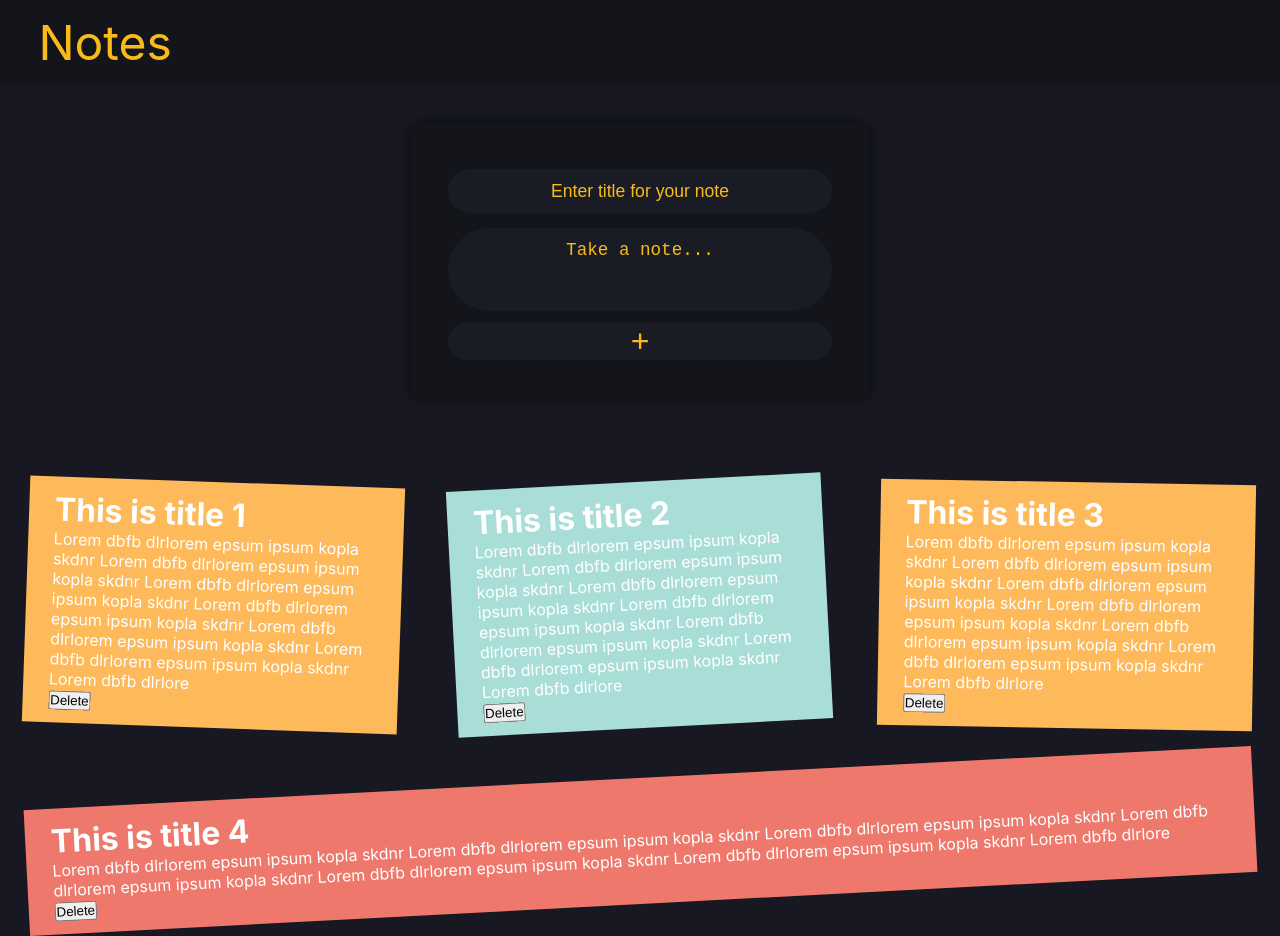
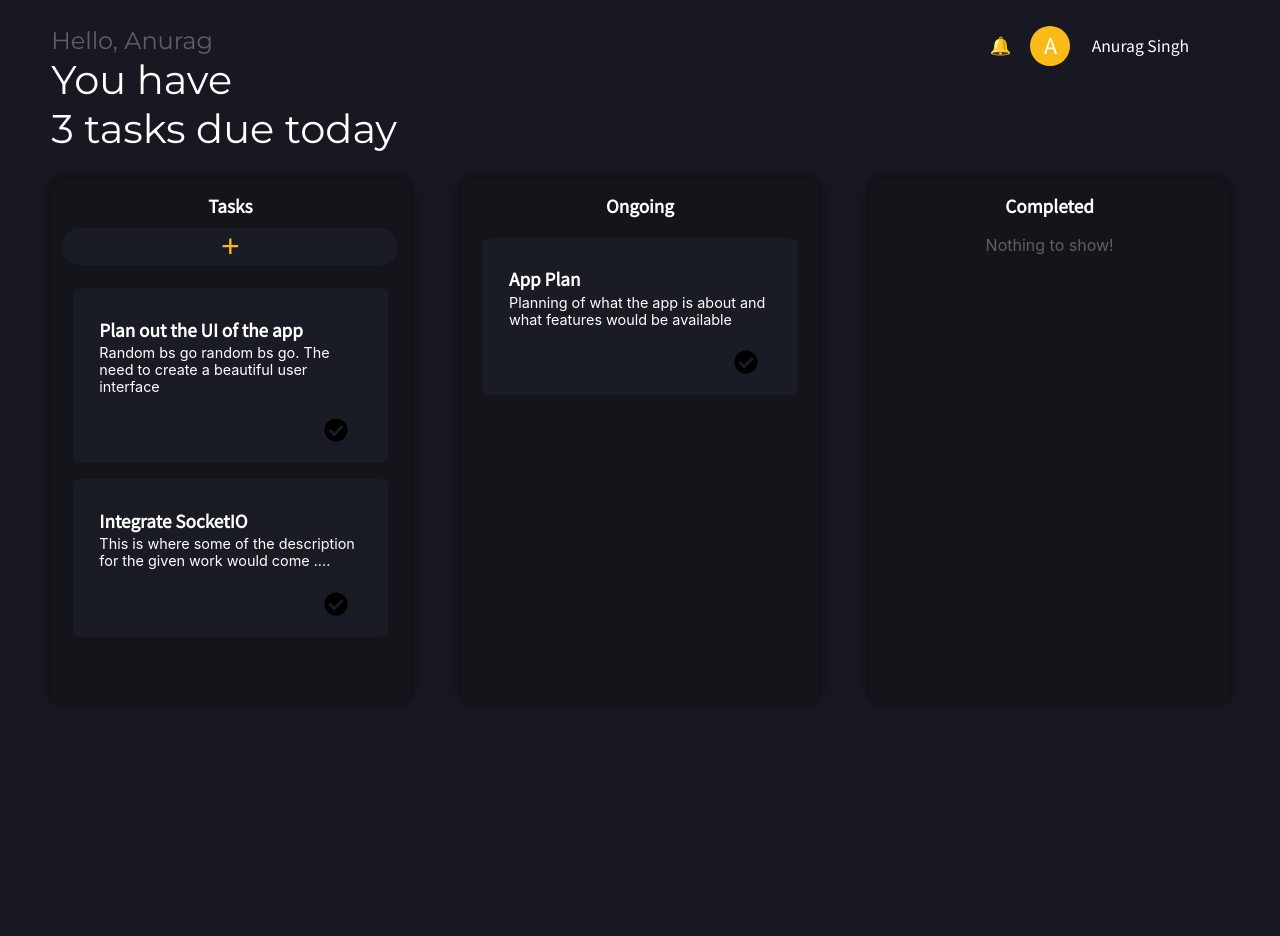
Before and after one commit to Anurag-Singh-Rajput/karya, a React (Create React App) app: page / in a window 1280 px wide. After the commit the page ends 800 px from the top, so only its background shows below. Built offline with nearby package versions, Linux system fonts and the light colour scheme.

Commit message:
added functionality in tasks components

```diff
--- a/src/App.js
+++ b/src/App.js
@@ -8,10 +8,10 @@ import NoteApp from "./Components/Notes/NoteApp";
 function App() {
   return (
     <React.Fragment>
-      {/* <Navbar />
+      {/* <Navbar /> */}
       <Header />
-      <CardContainer /> */}
-      <NoteApp />
+      <CardContainer />
+      {/* <NoteApp /> */}
     </React.Fragment>
   );
 }
--- a/src/Components/Card/Card.js
+++ b/src/Components/Card/Card.js
@@ -1,15 +1,22 @@
 import classes from "./Card.module.css";
 import Task from "./Task";
-
-const Card = () => {
+const Card = (props) => {
   return (
     <div className={classes.card}>
-      <h1>Title</h1>
-      <span>+</span>
+      <h1>{props.title}</h1>
+      {props.add ? (
+        <button type="submit" className={classes.btn}>
+          +
+        </button>
+      ) : null}
       <div className={classes.tasks}>
-        <Task />
-        <Task />
-        <Task />
+        {props.tasks.length === 0 ? (
+          <p className={classes.no__cards}>Nothing to show!</p>
+        ) : (
+          props.tasks.map((task) => (
+            <Task title={task.title} content={task.content} />
+          ))
+        )}
       </div>
     </div>
   );
--- a/src/Components/Card/Card.module.css
+++ b/src/Components/Card/Card.module.css
@@ -12,6 +12,7 @@
 .card h1 {
   font-size: 1.2rem;
   font-family: "Source Sans Pro", sans-serif;
+  margin: 1% 0;
 }
 .tasks {
   height: 450px;
@@ -32,3 +33,18 @@
 .tasks::-webkit-scrollbar-thumb:hover {
   background: #5f5e65;
 }
+.btn {
+  color: #fabb18;
+  font-size: 2rem;
+  background-color: #191c24;
+  /* padding: 0.5% 0%; */
+  border-radius: 500px;
+  border: none;
+  width: 100%;
+  cursor: pointer;
+  margin: 2% 0;
+}
+.no__cards {
+  margin: 4% 0;
+  color: #5f5e65;
+}
--- a/src/Components/Card/CardContainer.js
+++ b/src/Components/Card/CardContainer.js
@@ -1,11 +1,31 @@
 import Card from "./Card";
 import classes from "./CardContainer.module.css";
+const plan = [
+  {
+    title: "Plan out the UI of the app",
+    content:
+      "Random bs go random bs go. The need to create a beautiful user interface",
+  },
+  {
+    title: "Integrate SocketIO",
+    content:
+      "This is where some of the description for the given work would come ....",
+  },
+];
+const ongoing = [
+  {
+    title: "App Plan",
+    content:
+      "Planning of what the app is about and what features would be available",
+  },
+];
+const completed = [];
 const CardContainer = () => {
   return (
     <div className={classes.container}>
-      <Card />
-      <Card />
-      <Card />
+      <Card title="Tasks" tasks={plan} add={true} />
+      <Card title="Ongoing" tasks={ongoing} add={false} />
+      <Card title="Completed" tasks={completed} add={false} />
     </div>
   );
 };
--- a/src/Components/Card/Task.js
+++ b/src/Components/Card/Task.js
@@ -1,14 +1,16 @@
 import classes from "./Task.module.css";
-const Task = () => {
+import { FontAwesomeIcon } from "@fortawesome/react-fontawesome";
+import { faCheckCircle } from "@fortawesome/free-solid-svg-icons";
+const Task = (props) => {
   return (
     <div className={classes.task}>
-      <h1>Task Name</h1>
-      <p>
-        Task Description - Lorem ipsum dolor sit amet, consectetur adipiscing
-        elit. Sed ac arcu dignissim, suscipit mi a, sollicitudin nisi. Maecenas
-        ac enim sed leo elementum lobortis et at ex. Proin rhoncus nisi velit,
-        eget faucibus justo lobortis eget
-      </p>
+      <h1>{props.title}</h1>
+      <p>{props.content}</p>
+      <div className={classes.btn}>
+        <button>
+          <FontAwesomeIcon icon={faCheckCircle} />
+        </button>
+      </div>
     </div>
   );
 };
--- a/src/Components/Card/Task.module.css
+++ b/src/Components/Card/Task.module.css
@@ -1,7 +1,7 @@
 .task {
   text-align: left;
   background-color: #191c24;
-  padding: 8% 8% 12% 8%;
+  padding: 8% 8% 2% 8%;
   margin: 5% 3% 0% 3%;
   border-radius: 3%;
 }
@@ -11,3 +11,21 @@
 .task h1 {
   font-size: 1.2rem;
 }
+.task .btn {
+  width: 100%;
+  text-align: end;
+}
+.task button {
+  font-size: 1.5rem;
+  background-color: #191c24;
+  border-radius: 50%;
+  border: none;
+  width: 50px;
+  height: 50px;
+  cursor: pointer;
+  margin: 4% 0 0 0;
+  position: relative;
+}
+button:hover {
+  color: #fabb18;
+}
--- a/src/Components/Notes/Note.js
+++ b/src/Components/Notes/Note.js
@@ -1,4 +1,6 @@
 import classes from "./Note.module.css";
+import { FontAwesomeIcon } from "@fortawesome/react-fontawesome";
+import { faTrashAlt } from "@fortawesome/free-solid-svg-icons";
 const Note = (props) => {
   const handleClick = () => {
     props.onDelete(props.id);
@@ -7,7 +9,11 @@ const Note = (props) => {
     <div className={classes.note}>
       <h1>{props.title}</h1>
       <p>{props.text}</p>
-      <button onClick={handleClick}>Delete</button>
+      <div className={classes.btn}>
+        <button onClick={handleClick}>
+          <FontAwesomeIcon icon={faTrashAlt} />
+        </button>
+      </div>
     </div>
   );
 };
--- a/src/Components/Notes/Note.module.css
+++ b/src/Components/Notes/Note.module.css
@@ -1,7 +1,6 @@
 /* #FEB95A#F2C8EE#A9DED8#EE786C */
 .note {
-  /* width: 20%%; */
-  /* max-width: 27%; */
+  max-width: 27%;
   margin: 2%;
   padding: 1% 1% 1% 2%;
 }
@@ -29,3 +28,21 @@
 .note:nth-child(5n) {
   transform: rotate(-4deg);
 }
+.note button {
+  color: #fabb18;
+  font-size: 1rem;
+  background-color: #191c24;
+  border-radius: 50%;
+  border: none;
+  width: 50px;
+  height: 50px;
+  cursor: pointer;
+  margin: 5% 0 1% 0;
+  padding: 2%;
+}
+button:hover {
+  background-color: black;
+}
+.btn {
+  text-align: center;
+}
--- a/src/Components/Notes/Notes.module.css
+++ b/src/Components/Notes/Notes.module.css
@@ -2,7 +2,6 @@
   display: flex;
   flex-wrap: wrap;
 }
-
 .notes > * {
   flex: 1 1 25%;
 }
```
